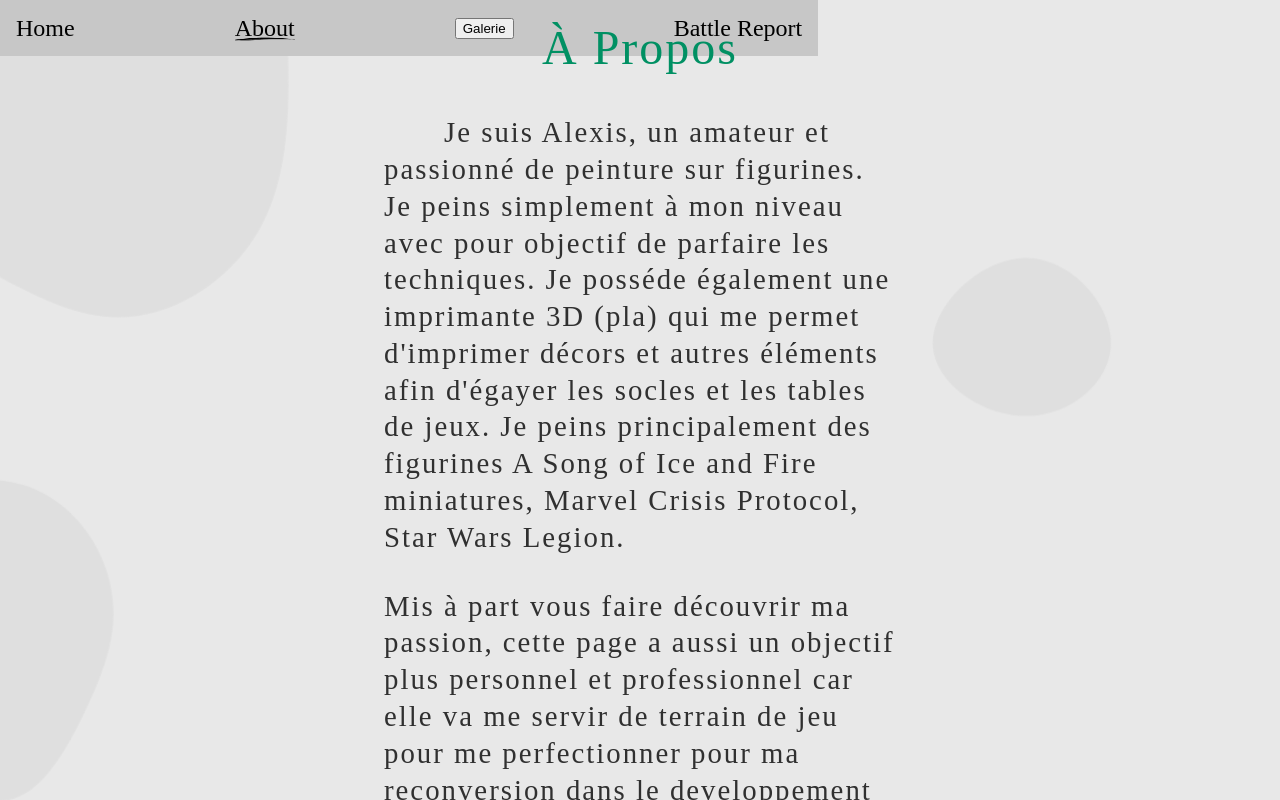
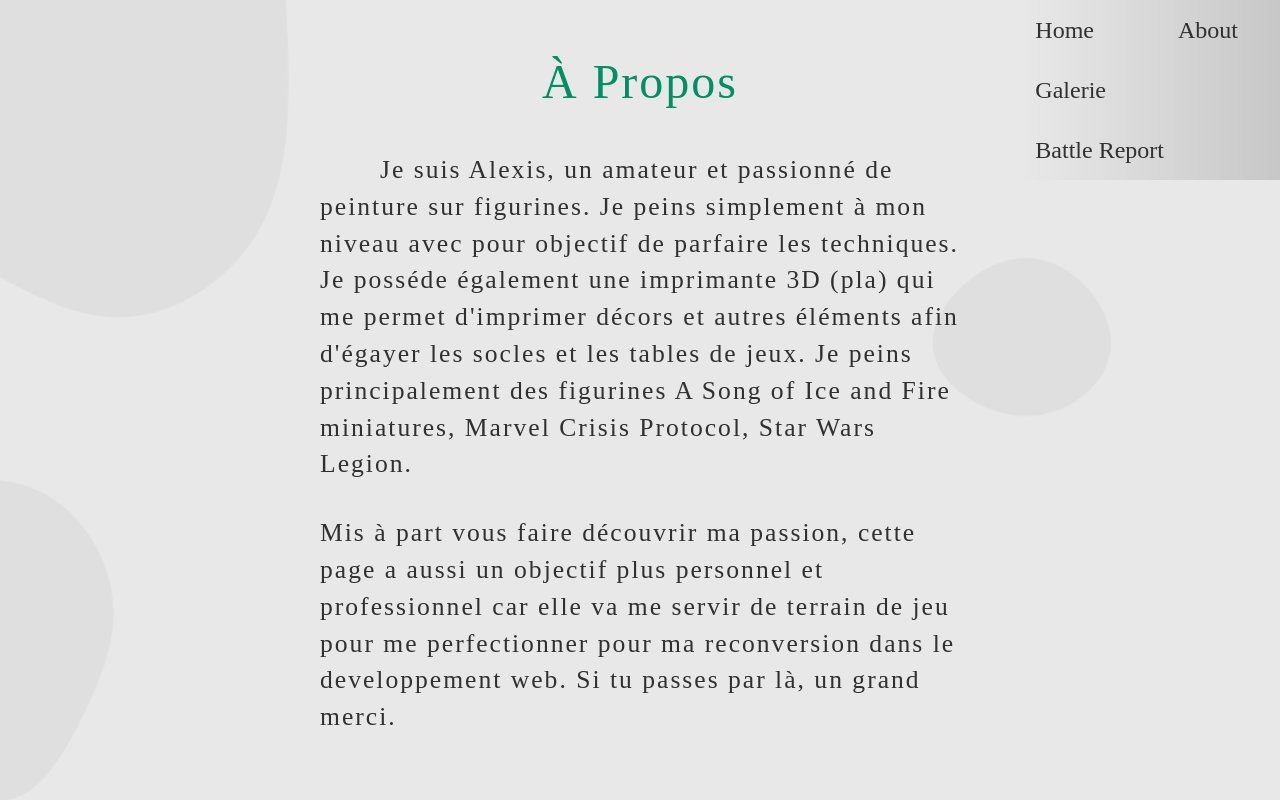
Before and after one commit to AlexisFLT/MiniSnBros, a React (Vite) app in the folder frontend/: page /about in a window 1280 px wide. Built offline with nearby package versions, Linux system fonts and the light colour scheme; a web font is replaced by a local one.

Commit message:
add style + fade in

```diff
--- a/frontend/src/components/Navbar/Navbar.jsx
+++ b/frontend/src/components/Navbar/Navbar.jsx
@@ -1,113 +1,57 @@
-import { useState } from "react";
 import { Link } from "react-router-dom";
-import underline from "../../assets/underline.png";
 import "./style.scss";
 
 export default function Navbar() {
-  const [isActive, setIsActive] = useState("about");
-  const [isDropdownOpen, setIsDropdownOpen] = useState(false);
-  //   const [isShown, setIsShown] = useState(false);
-
-  const handleMouseOver = () => {
-    setIsDropdownOpen(true);
-  };
-
-  const handleMouseLeave = () => {
-    setIsDropdownOpen(false);
-  };
-
-  //   const handleUnderlineOver = () => {
-  //     setIsShown(true);
-  //   };
-
-  //   const handleUnderlineLeave = () => {
-  //     setIsShown(false);
-  //   };
-
   return (
     <nav className="navBar">
-      <ul className="navBarList">
-        <Link to="/" className="navHome">
+      <div id="menuContainer">
+        <ul className="menuMain">
+          <Link to="/" className="navHome linkMenu">
             <li className="navHomeText">
               <p>Home</p>
-            {/* {isActive === "home" ? <img id="underline" className="" src={underline}/> : ""} */}
             </li>
           </Link>
-        <Link to="/about" className="navAbout">
+          <Link to="/about" className="navAbout linkMenu">
             <li className="navAboutText">
               <p>About</p>
-            {isActive === "about" ? (
-              <img
-                id="underline"
-                className=""
-                src={underline}
-                alt="underline"
-              />
-            ) : (
-              ""
-            )}
             </li>
           </Link>
-        <li
-          className="navGalerieText"
-          onMouseOver={handleMouseOver}
-          onFocus
-          onMouseLeave={handleMouseLeave}
-        >
-          <button
-            type="button"
-            className="subtextTitle"
-            onClick={() => setIsActive("galerie")}
-          >
-            Galerie
-          </button>
-          {isActive === "galerie" ? (
-            <img id="underline" className="" src={underline} alt="underline" />
-          ) : (
-            ""
-          )}
-          {isDropdownOpen && (
+          <div className="navGalerie linkMenu">
+            <li className="navGalerieText">
+              <p className="navGalerieText">Galerie</p>
+              <div className="subMenu">
                 <ul id="submenu">
                   <Link to="/asoiafminiatures" className="subText">
-                <li className="text">Asoiaf</li>
+                    <li className="text">
+                      <p>Asoiaf</p>
+                    </li>
                   </Link>
                   <Link to="/marvelcp" className="subText">
-                <li>Marvel CP</li>
+                    <li>
+                      <p>Marvel CP</p>
+                    </li>
                   </Link>
                   <Link to="/swlegion" className="subText">
-                <li>SW Legion</li>
+                    <li>
+                      <p>SW Legion</p>
+                    </li>
                   </Link>
                   <Link to="/divers" className="subText">
-                <li>Figurines Divers</li>
-              </Link>
-            </ul>
-          )}
-          {isActive === "galerie" ? (
-            <img id="underline" className="" src={underline} alt="underline" />
-          ) : (
-            ""
-          )}
-        </li>
-        <Link
-          to="/battlereport"
-          className="navBR"
-          onClick={() => setIsActive("battleReport")}
-        >
-          <li className="navBRText">
-            <p>Battle Report</p>
-            {isActive === "battleReport" ? (
-              <img
-                id="underline"
-                className=""
-                src={underline}
-                alt="underline"
-              />
-            ) : (
-              ""
-            )}
+                    <li>
+                      <p>Figurines Divers</p>
                     </li>
                   </Link>
                 </ul>
+              </div>
+            </li>
+          </div>
+          <Link to="/battlereport" className="navBR linkMenu">
+            <li className="navBRText">
+              <p>Battle Report</p>
+            </li>
+          </Link>
+        </ul>
+      </div>
     </nav>
   );
 }
--- a/frontend/src/components/Navbar/style.scss
+++ b/frontend/src/components/Navbar/style.scss
@@ -1,73 +1,103 @@
 @use "../../App.scss";
 
-.navBarList {
-  display: flex;
-  align-items: center;
-  gap: 10em;
-  background-color: App.$colorPrimary;
-  height: 3vh;
-  width: fit-content;
-  padding: 1em;
+.navBar {
+  //nav
+  background: rgb(232, 232, 232);
+  background: linear-gradient(
+    90deg,
+    rgba(232, 232, 232, 0.9556197478991597) 10%,
+    rgba(199, 199, 199, 1) 100%
+  );
+  width: max-content;
+  position: absolute;
+  right: 0;
+  -webkit-animation: text-focus-in 2s cubic-bezier(0.55, 0.085, 0.68, 0.53) 0.5s
+    both;
+  animation: text-focus-in 2s cubic-bezier(0.55, 0.085, 0.68, 0.53) 0.5s both;
 }
 
-.navHome,
-.navBR,
-.navAbout {
-  text-decoration: none;
+.navBar .menuMain {
+  //nav ul
+  position: relative;
+  margin: 0;
+  padding: 0;
+  list-style: none;
 }
 
-.navHomeText,
-.navAboutText,
-.navGalerieText,
-.navBRText {
-  display: flex;
-  flex-direction: column;
+.navBar li {
+  //nav li
+  display: inline-block;
+}
+
+.navBar p {
+  //nav a
+  display: block;
+  padding: 0.75em 1.75em;
   text-decoration: none;
-  color: black;
-  position: relative;
+  color: App.$colorThird;
   font-family: App.$fontFamily;
   font-size: App.$fontSize;
 }
 
-#underline {
-  position: absolute;
-  height: calc(App.$fontSize * 2);
-  width: 100%;
+.navBar p:hover {
+  //nav a:hover
+  color: App.$colorSecondary;
 }
 
-.navGalerieText > .subtextTitle {
-  color: black;
+.menuContainer {
+  max-width: 1000px;
+  margin: 0 auto;
+}
+
+.navBar li:hover {
+  //nav li:hover
+  background-color: App.$colorBG;
+}
+
+.subMenu {
+  position: absolute;
+  background-color: App.$colorBG;
+  width: auto;
+  display: none;
+  box-shadow: rgba(255, 255, 255, 0.1) 0px 1px 1px 0px inset,
+    rgba(50, 50, 93, 0.25) 0px 50px 100px -20px,
+    rgba(0, 0, 0, 0.3) 0px 30px 60px -30px;
+  border-radius: 0 0 0.5em 0.5em;
+}
+
+.navBar li:hover .subMenu {
+  display: block;
+}
+
+.subMenu li {
+  display: block;
+}
+
+.subText {
   text-decoration: none;
 }
 
-.navGalerieText {
-  position: relative;
-}
-
-#submenu {
-  position: absolute;
-  color: App.$colorThird;
-  background-color: App.$colorPrimary;
-  width: 120px;
-  height: 10vh;
-  padding-right: 1em;
-  padding-bottom: 0.5em;
-  padding-top: 0.5em;
-  padding-left: 0.2em;
-  margin-top: 3vh;
-  display: flex;
-  flex-direction: column;
-  justify-content: space-evenly;
-  text-decoration: none;
-
-  > .subText {
-    color: black;
-    text-decoration: none;
-    font-family: App.$fontFamily;
-    font-size: calc(App.$fontSize / 1.4);
-
-    > :hover {
-      color: App.$colorSecondary;
-    }
+@-webkit-keyframes text-focus-in {
+  0% {
+    -webkit-filter: blur(12px);
+    filter: blur(12px);
+    opacity: 0;
+  }
+  100% {
+    -webkit-filter: blur(0px);
+    filter: blur(0px);
+    opacity: 1;
   }
 }
+@keyframes text-focus-in {
+  0% {
+    -webkit-filter: blur(12px);
+    filter: blur(12px);
+    opacity: 0;
+  }
+  100% {
+    -webkit-filter: blur(0px);
+    filter: blur(0px);
+    opacity: 1;
+  }
+}
--- a/frontend/src/pages/About/style.scss
+++ b/frontend/src/pages/About/style.scss
@@ -7,6 +7,8 @@
   width: 100%;
   height: 100%;
   overflow: hidden;
+  -webkit-animation: text-focus-in 1s cubic-bezier(0.55, 0.085, 0.68, 0.53) both;
+  animation: text-focus-in 1s cubic-bezier(0.55, 0.085, 0.68, 0.53) both;
 }
 
 .aboutTextBlock {
@@ -14,9 +16,9 @@
   justify-content: center;
   align-items: center;
   flex-direction: column;
-  margin: auto;
   height: 100%;
-  width: 40%;
+  width: clamp(250px, 50%, 1080px);
+  margin: 0 auto;
   font-family: App.$fontFamily;
   gap: 2rem;
   line-height: 2.3rem;
@@ -24,14 +26,14 @@
 }
 
 .aboutTitle {
-  font-size: calc(App.$fontSize * 2);
+  font-size: clamp(1.75rem, 4vw, 3rem);
   margin-bottom: 3%;
   color: App.$colorSecondary;
 }
 
 .paragraph1,
 .paragraph2 {
-  font-size: calc(App.$fontSize * 1.2);
+  font-size: clamp(1.2rem, 2vw, 2rem);
   color: App.$colorThird;
 }
 
```
Lines whose indentation alone changed are shown as unchanged.
